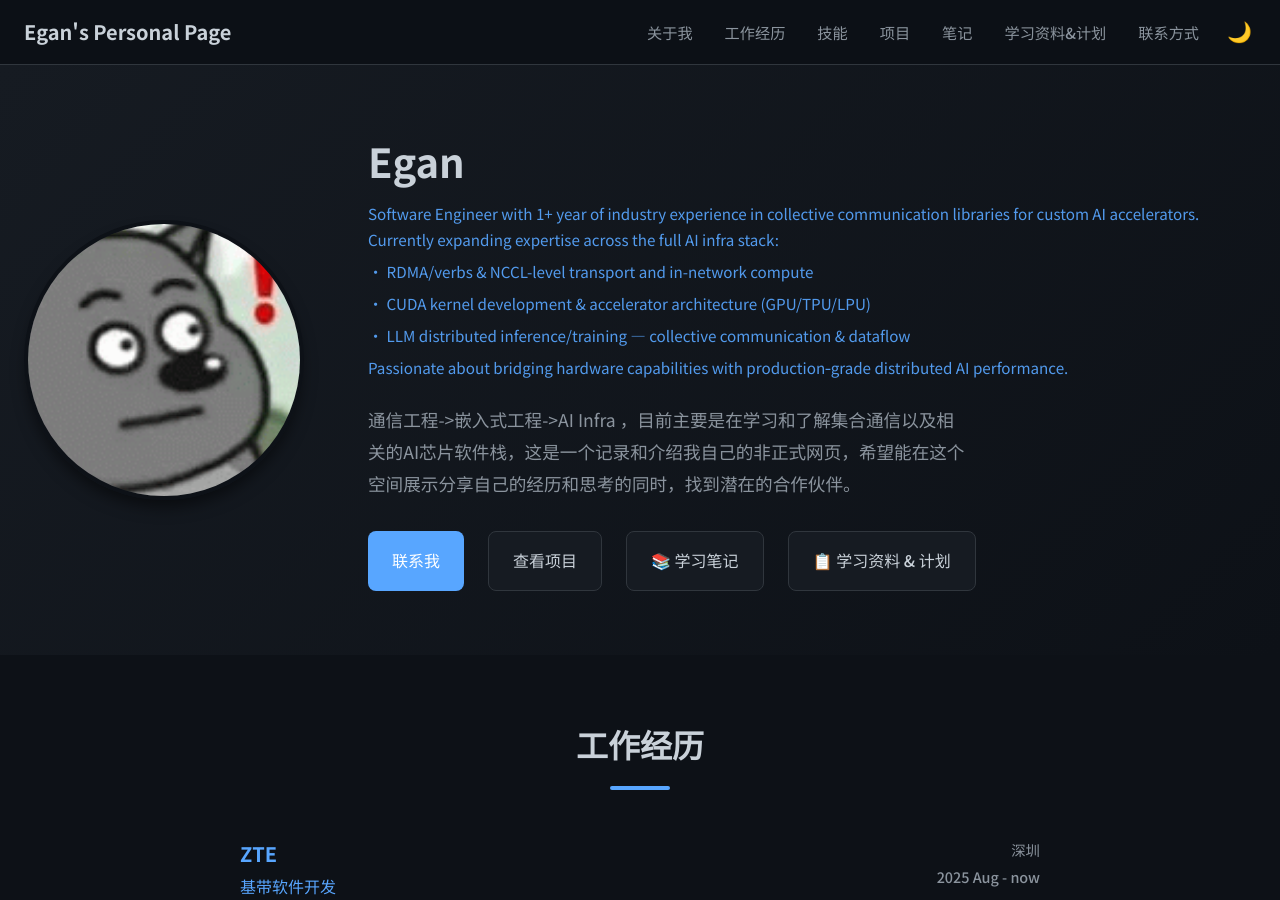
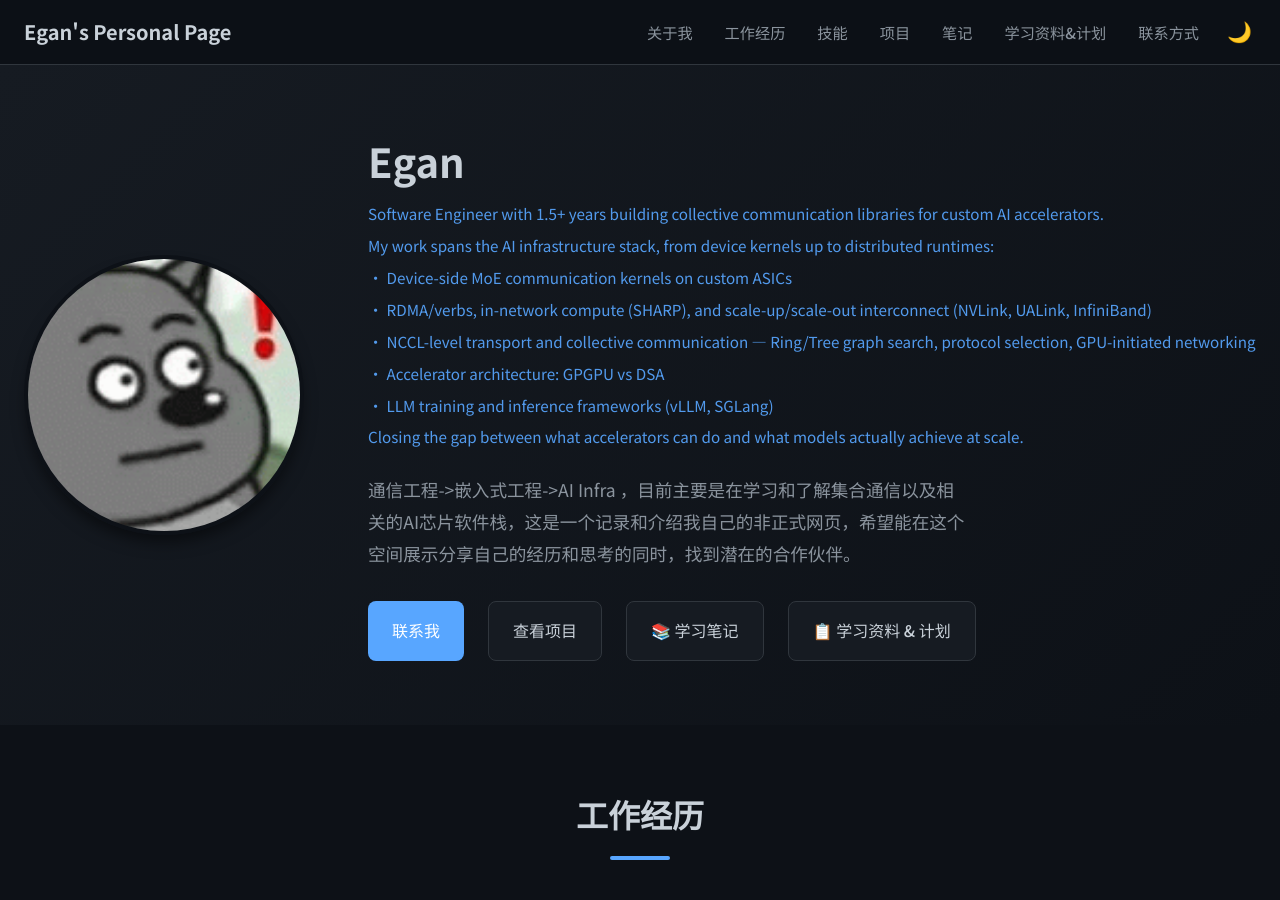
Before and after one commit to Lejun-Hu/Lejun-Hu.github.io, a Jekyll site: the page built from index.md, in a window 1280 px wide and 900 px high. Built offline with Jekyll 4.4.1, drawn with Linux system fonts in a browser that asks for light colours.

Commit message:
site: 重写个人简介技术描述，按栈层组织并修正拼写

```diff
--- a/_config.yml
+++ b/_config.yml
@@ -7,12 +7,16 @@ title: "Egan's Personal Page"
 
 # 副标题/一句话介绍
 description: |
-  Software Engineer with 1+ year of industry experience in collective communication libraries for custom AI accelerators. Currently expanding expertise across the full AI infra stack:<br>
-  • RDMA/verbs & NCCL-level transport and in-network compute <br>
-  • CUDA kernel development & accelerator architecture (GPU/TPU/LPU) <br>
-  • LLM distributed inference/training — collective communication & dataflow <br>
+  Software Engineer with 1.5+ years building collective communication libraries for custom AI accelerators.<br>
+  My work spans the AI infrastructure stack, from device kernels up to distributed runtimes:<br>
+  • Device-side MoE communication kernels on custom ASICs<br>
+  • RDMA/verbs, in-network compute (SHARP), and scale-up/scale-out interconnect (NVLink, UALink, InfiniBand)<br>
+  • NCCL-level transport and collective communication — Ring/Tree graph search, protocol selection, GPU-initiated networking<br>
+  • Accelerator architecture: GPGPU vs DSA<br>
+  • LLM training and inference frameworks (vLLM, SGLang)<br>
   <br>
-  Passionate about bridging hardware capabilities with production‑grade distributed AI performance.
+  Closing the gap between what accelerators can do and what models actually achieve at scale.
+
 
 #旧版本个人描述
 # • Hardware drivers & low-level protocol interaction<br>
```
